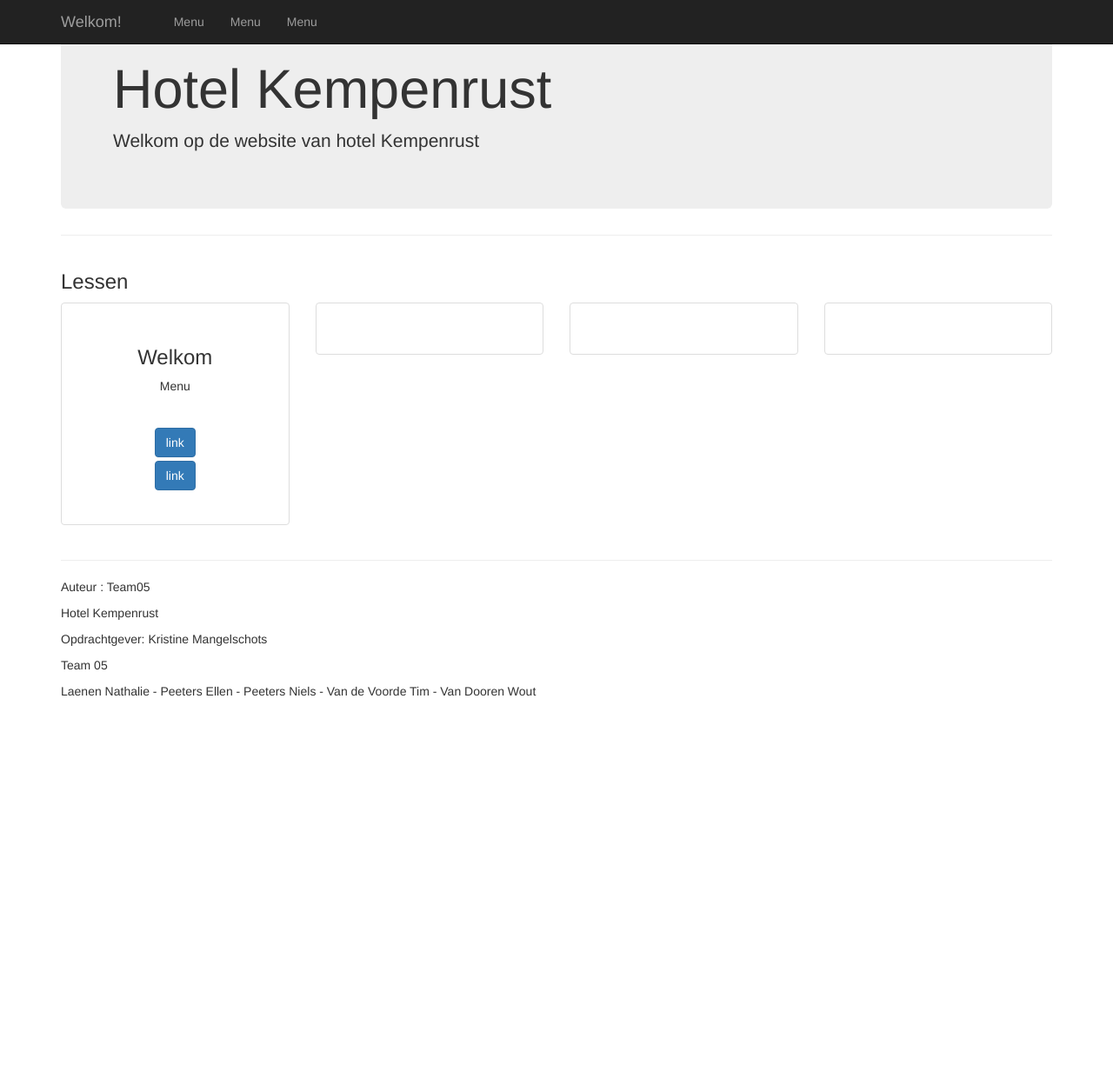
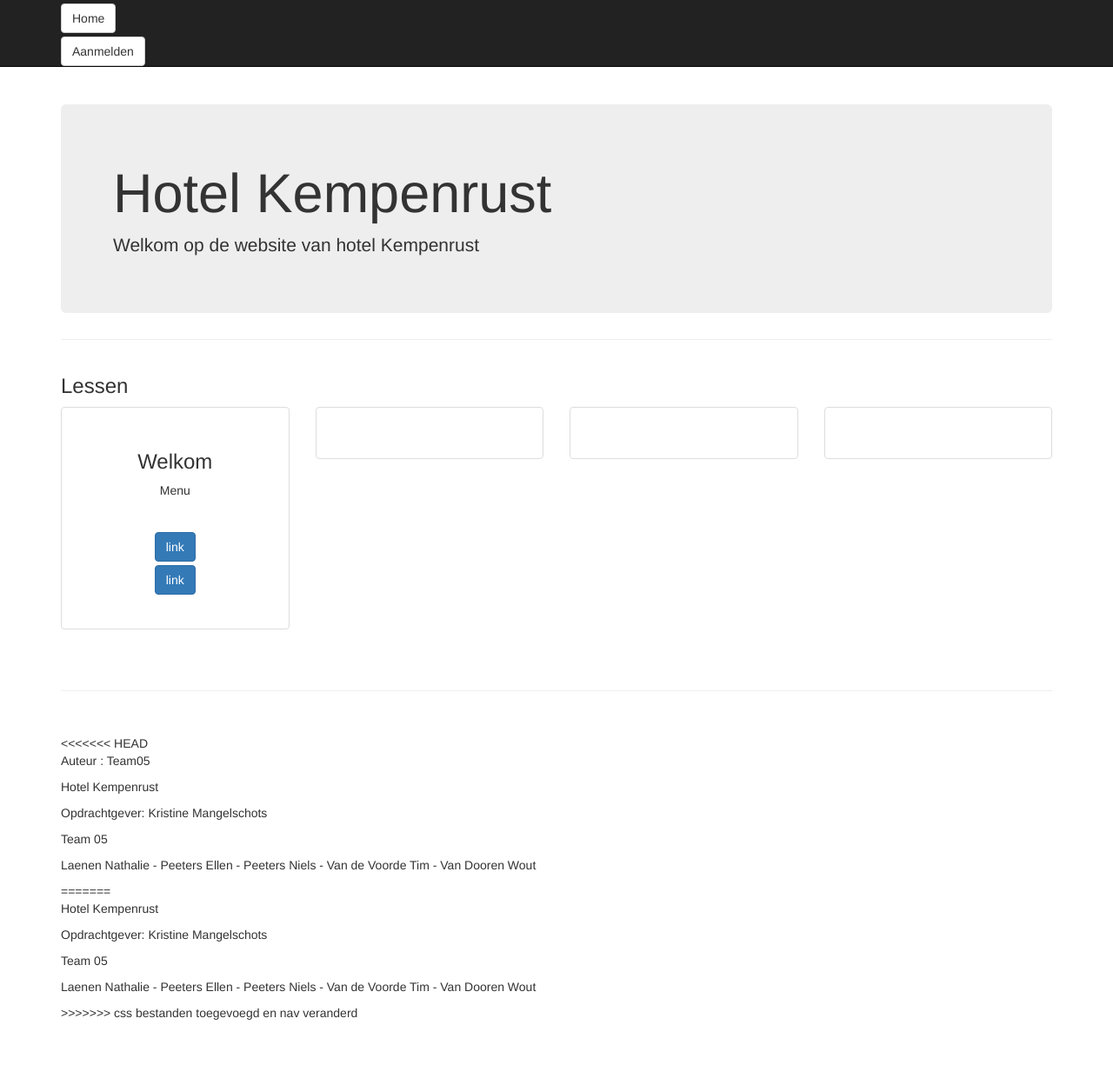
Before and after one commit to NielsPeeters/KempenRust, a CodeIgniter app: page /project/ in a window 1280 px wide. Shown: the whole page at 87% size. Before the commit the page ends 801 px from the top, so only its background shows below. Run offline with CodeIgniter, Linux system fonts and the light colour scheme; some libraries are stand-ins or nearby versions.

Commit message:
css bestanden toegevoegd en nav veranderd

```diff
--- a/application/views/main_header.php
+++ b/application/views/main_header.php
@@ -1,2 +1,19 @@
 <h1>Hotel Kempenrust</h1>
 <p>Welkom op de website van hotel Kempenrust</p>
+<!-- Navigation -->
+<nav class="navbar navbar-inverse navbar-fixed-top" role="navigation">
+    <div class="container">
+
+            <!-- navigation -->
+            <div class="" id="navbar">
+                <?php echo smallDivAnchor('home/index', 'Home', 'class="btn btn-default"');?>
+            </div>
+            <!-- /.navbar-collapse -->
+
+            <!-- aanmeld knop -->
+            <div>
+                    <?php echo smallDivAnchor('home/aanmelden', 'Aanmelden', 'class="btn btn-default"'); ?>
+            </div>
+    </div>
+        <!-- /.container -->
+</nav>
--- a/application/views/main_master.php
+++ b/application/views/main_master.php
@@ -9,7 +9,7 @@
     <meta name="description" content="">
     <meta name="author" content="">
 
-    <title>Hotel Kempenrust</title>
+    <title>CodeIgniter & Bootstrap</title>
 
     <!-- Bootstrap Core CSS -->
     <?php echo stylesheet("bootstrap.css"); ?>
@@ -36,42 +36,6 @@
 </head>
 
 <body>
-
-    <!-- Navigation -->
-    <nav class="navbar navbar-inverse navbar-fixed-top" role="navigation">
-        <div class="container">
-            <!-- Brand and toggle get grouped for better mobile display -->
-            <div class="navbar-header">
-                <button type="button" class="navbar-toggle" data-toggle="collapse" data-target="#bs-example-navbar-collapse-1">
-                    <span class="sr-only">Toggle navigation</span>
-                    <span class="icon-bar"></span>
-                    <span class="icon-bar"></span>
-                    <span class="icon-bar"></span>
-                </button>
-                <a class="navbar-brand" href="#">Welkom!</a>
-            </div>
-            <!-- Collect the nav links, forms, and other content for toggling -->
-            <div class="collapse navbar-collapse" id="bs-example-navbar-collapse-1">
-                <ul class="nav navbar-nav">
-                    <li>
-                        <a href="#"><?php anchor('/test/index','Test') ?></a>
-                    </li>
-                    <li>
-                        <a href="#">Menu</a>
-                    </li>
-                    <li>
-                        <a href="#">Menu</a>
-                    </li>
-                    <li>
-                        <a href="#">Menu</a>
-                    </li>
-                </ul>
-            </div>
-            <!-- /.navbar-collapse -->
-        </div>
-        <!-- /.container -->
-    </nav>
-
     <!-- Page Content -->
     <div class="container">
 
@@ -112,7 +76,20 @@
 
         <!-- Footer -->
         <footer>
+<<<<<<< HEAD
             <?php echo $footer; ?>
+=======
+            <div class="row">
+                <div class="col-lg-12">
+                    <p>Hotel Kempenrust</p>
+                    <p>Opdrachtgever: Kristine Mangelschots</p>
+                    <p>Team 05</p>
+                    <p>
+                        Laenen Nathalie - Peeters Ellen - Peeters Niels - Van de Voorde Tim - Van Dooren Wout
+                    </p>
+                </div>
+            </div>
+>>>>>>> css bestanden toegevoegd en nav veranderd
         </footer>
 
     </div>
--- /dev/null
+++ b/assets/css/buttons.css
@@ -0,0 +1,20 @@
+.btn-round {
+    width: 40px;
+    height: 40px;
+    border-radius: 50%;
+}
+
+.btn-round.btn-lg {
+    width: 48px;
+    height: 48px;
+}
+
+.btn-round.btn-sm {
+    width: 34px;
+    height: 34px;
+}
+
+.btn-round.btn-xs {
+    width: 24px;
+    height: 24px;
+}
--- /dev/null
+++ b/assets/css/heroic-features.css
@@ -0,0 +1,21 @@
+/*
+ * Start Bootstrap - Heroic Features (http://startbootstrap.com/)
+ * Copyright 2013-2016 Start Bootstrap
+ * Licensed under MIT (https://github.com/BlackrockDigital/startbootstrap/blob/gh-pages/LICENSE)
+ */
+
+body {
+    padding-top: 70px; /* Required padding for .navbar-fixed-top. Remove if using .navbar-static-top. Change if height of navigation changes. */
+}
+
+.hero-spacer {
+    margin-top: 50px;
+}
+
+.hero-feature {
+    margin-bottom: 30px;
+}
+
+footer {
+    margin: 50px 0;
+}
```
